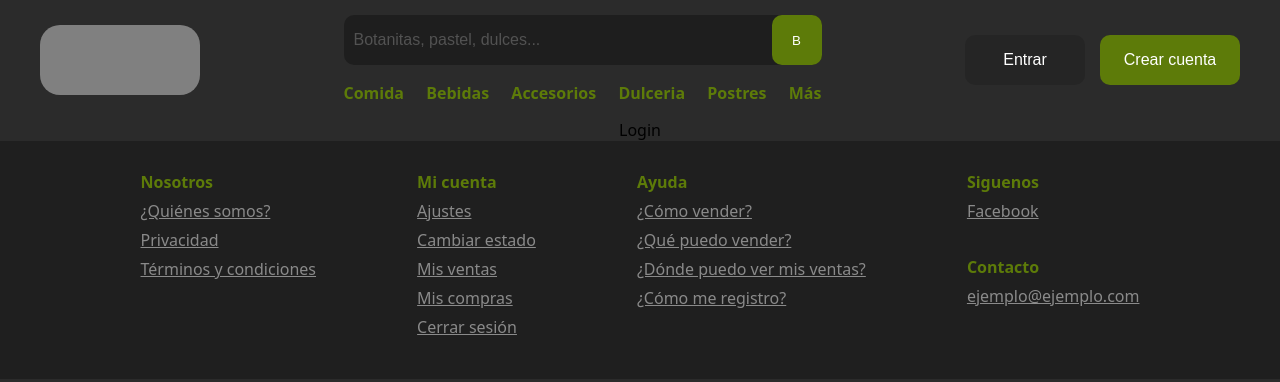
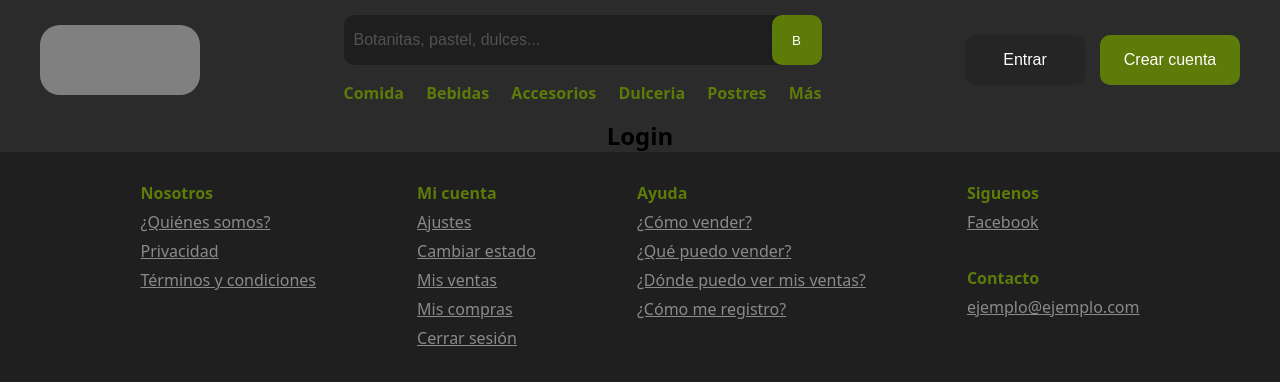
Before and after one commit to adrianhdez2/choco-market, a React (Vite) app: page /login in a window 1280 px wide. Shown: the top 382 px of the page. Built offline with nearby package versions, Linux system fonts and the light colour scheme.

Commit message:
Create page login

```diff
--- a/src/pages/Login.jsx
+++ b/src/pages/Login.jsx
@@ -2,7 +2,9 @@ import React from 'react'
 
 function Login() {
   return (
-    <div>Login</div>
+    <section>
+      <h2>Login</h2>
+    </section>
   )
 }
 
```
